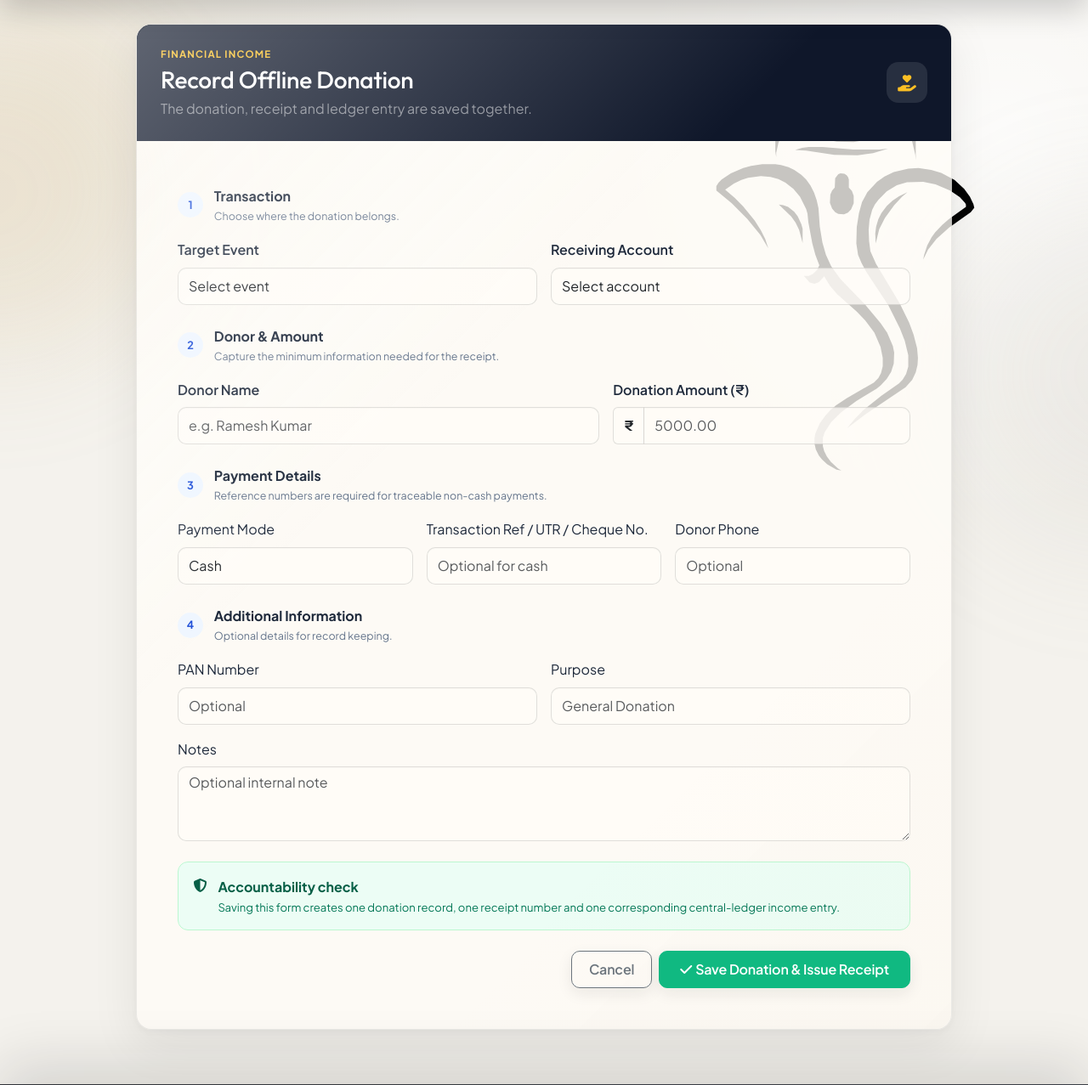
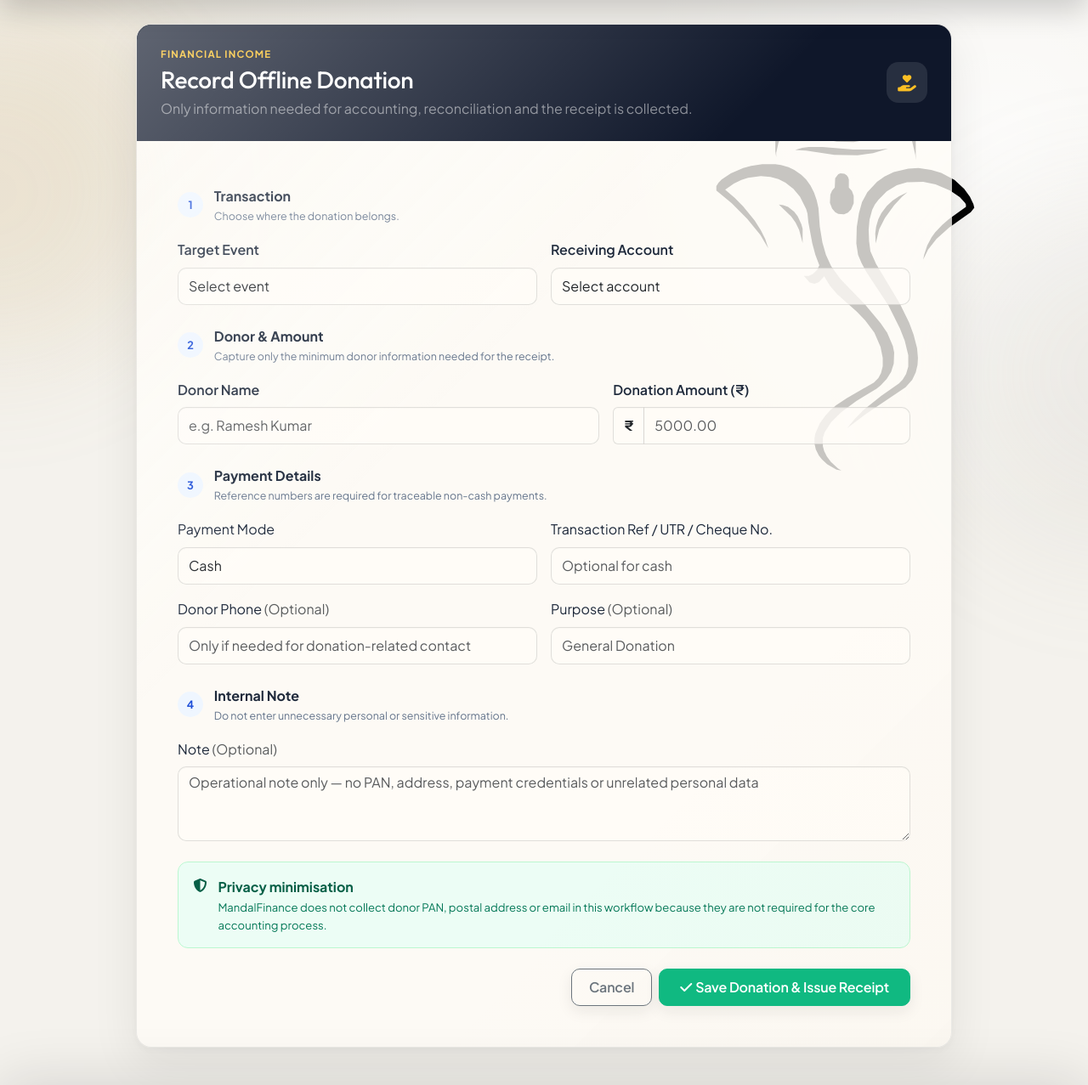
Before and after one commit to 1Y20ash/MandalFinance, a Python web app: template app/templates/donations/create.html in a window 1280 px wide. Shown: the part 72-1349 px from the top of the page at 85% size. Run offline with Jinja, Linux system fonts and the light colour scheme; the template is opened without the code that fills it, so the values that code supplies are empty.

Commit message:
remove unnecessary donor fields from intake form

```diff
--- a/app/templates/donations/create.html
+++ b/app/templates/donations/create.html
@@ -8,7 +8,7 @@
             <div>
                 <span class="donation-kicker">Financial Income</span>
                 <h1 class="h3 mb-1">Record Offline Donation</h1>
-                <p class="mb-0 text-white-50">The donation, receipt and ledger entry are saved together.</p>
+                <p class="mb-0 text-white-50">Only information needed for accounting, reconciliation and the receipt is collected.</p>
             </div>
             <span class="donation-header-icon" aria-hidden="true"><i class="fa-solid fa-hand-holding-heart"></i></span>
         </div>
@@ -35,7 +35,7 @@
                     </div>
                 </div>
 
-                <div class="donation-section-title"><span>2</span><div><strong>Donor & Amount</strong><small>Capture the minimum information needed for the receipt.</small></div></div>
+                <div class="donation-section-title"><span>2</span><div><strong>Donor & Amount</strong><small>Capture only the minimum donor information needed for the receipt.</small></div></div>
                 <div class="row g-3 mb-4">
                     <div class="col-md-7">
                         <label class="form-label fw-semibold" for="donor_name">Donor Name</label>
@@ -49,30 +49,33 @@
 
                 <div class="donation-section-title"><span>3</span><div><strong>Payment Details</strong><small>Reference numbers are required for traceable non-cash payments.</small></div></div>
                 <div class="row g-3 mb-4">
-                    <div class="col-md-4">
+                    <div class="col-md-6">
                         <label class="form-label" for="payment_mode">Payment Mode</label>
                         <select id="payment_mode" name="payment_mode" class="form-select" required>
                             <option value="CASH">Cash</option><option value="UPI">UPI</option><option value="BANK_TRANSFER">Bank Transfer</option><option value="CHEQUE">Cheque</option>
                         </select>
                     </div>
-                    <div class="col-md-4">
+                    <div class="col-md-6">
                         <label class="form-label" for="transaction_ref">Transaction Ref / UTR / Cheque No.</label>
-                        <input id="transaction_ref" type="text" name="transaction_ref" class="form-control" placeholder="Required for UPI / bank / cheque">
+                        <input id="transaction_ref" type="text" name="transaction_ref" class="form-control" placeholder="Required for UPI / bank / cheque" maxlength="100">
                     </div>
-                    <div class="col-md-4">
-                        <label class="form-label" for="donor_phone">Donor Phone</label>
-                        <input id="donor_phone" type="text" name="donor_phone" class="form-control" maxlength="20" placeholder="Optional">
+                    <div class="col-md-6">
+                        <label class="form-label" for="donor_phone">Donor Phone <span class="text-muted fw-normal">(Optional)</span></label>
+                        <input id="donor_phone" type="text" name="donor_phone" class="form-control" maxlength="20" placeholder="Only if needed for donation-related contact">
+                    </div>
+                    <div class="col-md-6">
+                        <label class="form-label" for="purpose">Purpose <span class="text-muted fw-normal">(Optional)</span></label>
+                        <input id="purpose" type="text" name="purpose" class="form-control" maxlength="150" placeholder="General Donation">
                     </div>
                 </div>
 
-                <div class="donation-section-title"><span>4</span><div><strong>Additional Information</strong><small>Optional details for record keeping.</small></div></div>
-                <div class="row g-3 mb-4">
-                    <div class="col-md-6"><label class="form-label" for="pan_number">PAN Number</label><input id="pan_number" type="text" name="pan_number" class="form-control" maxlength="20" placeholder="Optional"></div>
-                    <div class="col-md-6"><label class="form-label" for="purpose">Purpose</label><input id="purpose" type="text" name="purpose" class="form-control" maxlength="150" placeholder="General Donation"></div>
-                    <div class="col-12"><label class="form-label" for="notes">Notes</label><textarea id="notes" name="notes" class="form-control" rows="3" maxlength="2000" placeholder="Optional internal note"></textarea></div>
+                <div class="donation-section-title"><span>4</span><div><strong>Internal Note</strong><small>Do not enter unnecessary personal or sensitive information.</small></div></div>
+                <div class="mb-4">
+                    <label class="form-label" for="notes">Note <span class="text-muted fw-normal">(Optional)</span></label>
+                    <textarea id="notes" name="notes" class="form-control" rows="3" maxlength="1000" placeholder="Operational note only — no PAN, address, payment credentials or unrelated personal data"></textarea>
                 </div>
 
-                <div class="donation-integrity-note"><i class="fa-solid fa-shield-halved"></i><div><strong>Accountability check</strong><p class="mb-0">Saving this form creates one donation record, one receipt number and one corresponding central-ledger income entry.</p></div></div>
+                <div class="donation-integrity-note"><i class="fa-solid fa-shield-halved"></i><div><strong>Privacy minimisation</strong><p class="mb-0">MandalFinance does not collect donor PAN, postal address or email in this workflow because they are not required for the core accounting process.</p></div></div>
                 <div class="d-flex flex-column flex-sm-row justify-content-end gap-2 mt-4">
                     <a href="{{ url_for('donations.list_donations') }}" class="btn btn-outline-secondary">Cancel</a>
                     <button type="submit" class="btn btn-success px-4"><i class="fa-solid fa-check me-1"></i>Save Donation & Issue Receipt</button>
```
